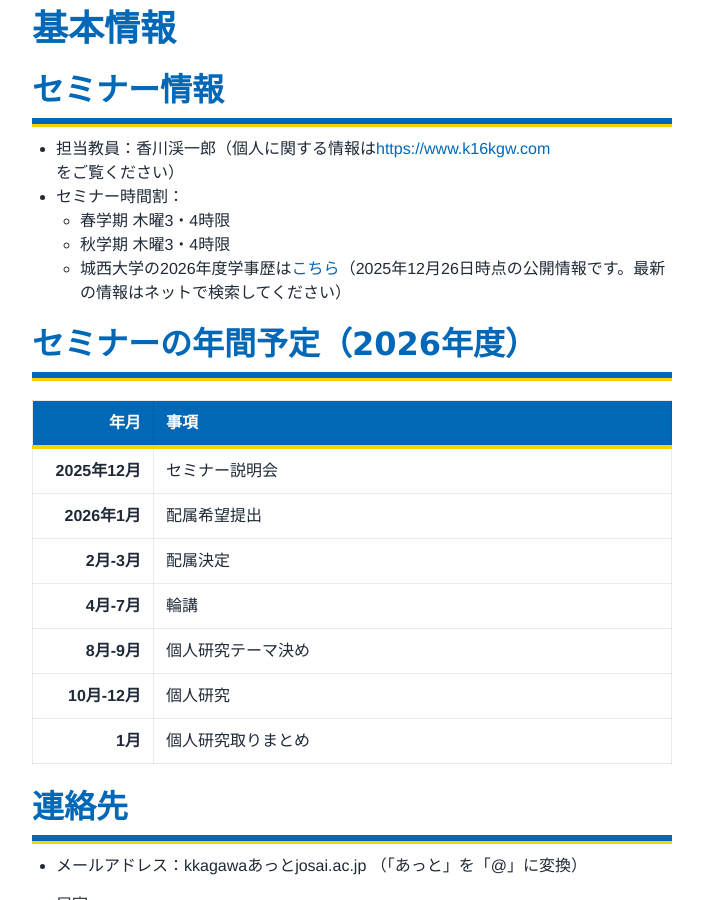
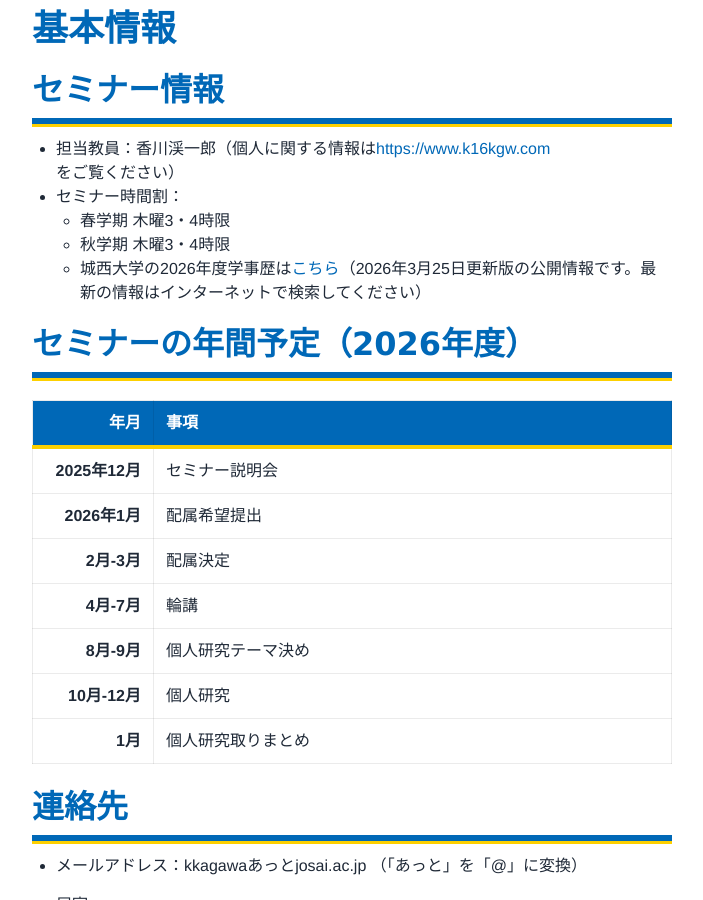
Before and after one commit to k16kgw/k16kgw.github.io, a Jekyll site: the page built from index.md, in a window 1280 px wide and 900 px high, scrolled down 300 px. Shown: the whole window, without its empty margins (288-991 px from the left). Built offline with Jekyll 4.4.1, drawn with Linux system fonts in a browser that asks for light colours.

Commit message:
Update 2026 academic calendar link in index.md
Updated the link to the academic calendar for 2026 to the latest version.

```diff
--- a/index.md
+++ b/index.md
@@ -14,7 +14,7 @@
 - セミナー時間割：
   - 春学期 木曜3・4時限
   - 秋学期 木曜3・4時限
-  - 城西大学の2026年度学事歴は[こちら](./documents/academic_calendar2026_1208.pdf)（2025年12月26日時点の公開情報です。最新の情報はネットで検索してください）
+  - 城西大学の2026年度学事歴は[こちら](./documents/academic_calendar2026_0325.pdf)（2026年3月25日更新版の公開情報です。最新の情報はインターネットで検索してください）
 
 <!-- <span style="color: red; ">now</span> -->
 
```
